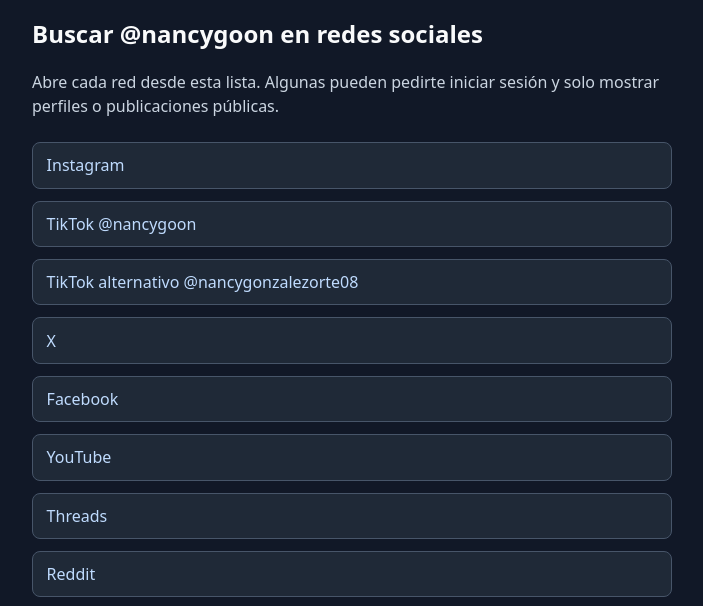
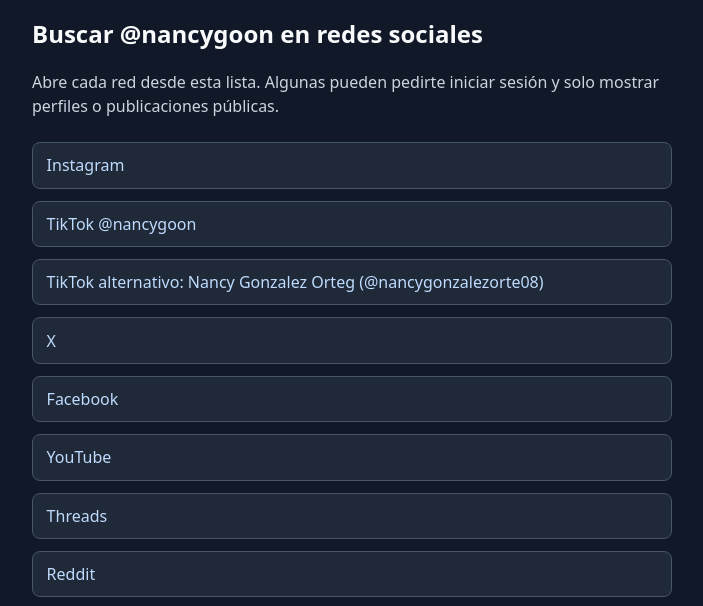
Before and after one commit to nangomona-lgtm/agete-lista, a plain HTML site: page index.html in a window 1280 px wide. Shown: the part 163-769 px from the top of the page, without its empty margins (288-991 px from the left). Drawn offline with Linux system fonts and the light colour scheme.

Commit message:
Clarify alternate TikTok profile label
Co-authored-by: Copilot <223556219+Copilot@users.noreply.github.com>

```diff
--- a/index.html
+++ b/index.html
@@ -84,7 +84,7 @@
       <nav class="social-links" aria-label="Buscar @nancygoon en redes sociales">
         <a href="https://www.instagram.com/nancygoon/" target="_blank" rel="noopener noreferrer">Instagram</a>
         <a href="https://www.tiktok.com/@nancygoon" target="_blank" rel="noopener noreferrer">TikTok @nancygoon</a>
-        <a href="https://www.tiktok.com/@nancygonzalezorte08/vid" target="_blank" rel="noopener noreferrer">TikTok alternativo @nancygonzalezorte08</a>
+        <a href="https://www.tiktok.com/@nancygonzalezorte08/vid" target="_blank" rel="noopener noreferrer">TikTok alternativo: Nancy Gonzalez Orteg (@nancygonzalezorte08)</a>
         <a href="https://x.com/nancygoon" target="_blank" rel="noopener noreferrer">X</a>
         <a href="https://www.facebook.com/search/top/?q=%40nancygoon" target="_blank" rel="noopener noreferrer">Facebook</a>
         <a href="https://www.youtube.com/results?search_query=%40nancygoon" target="_blank" rel="noopener noreferrer">YouTube</a>
```
